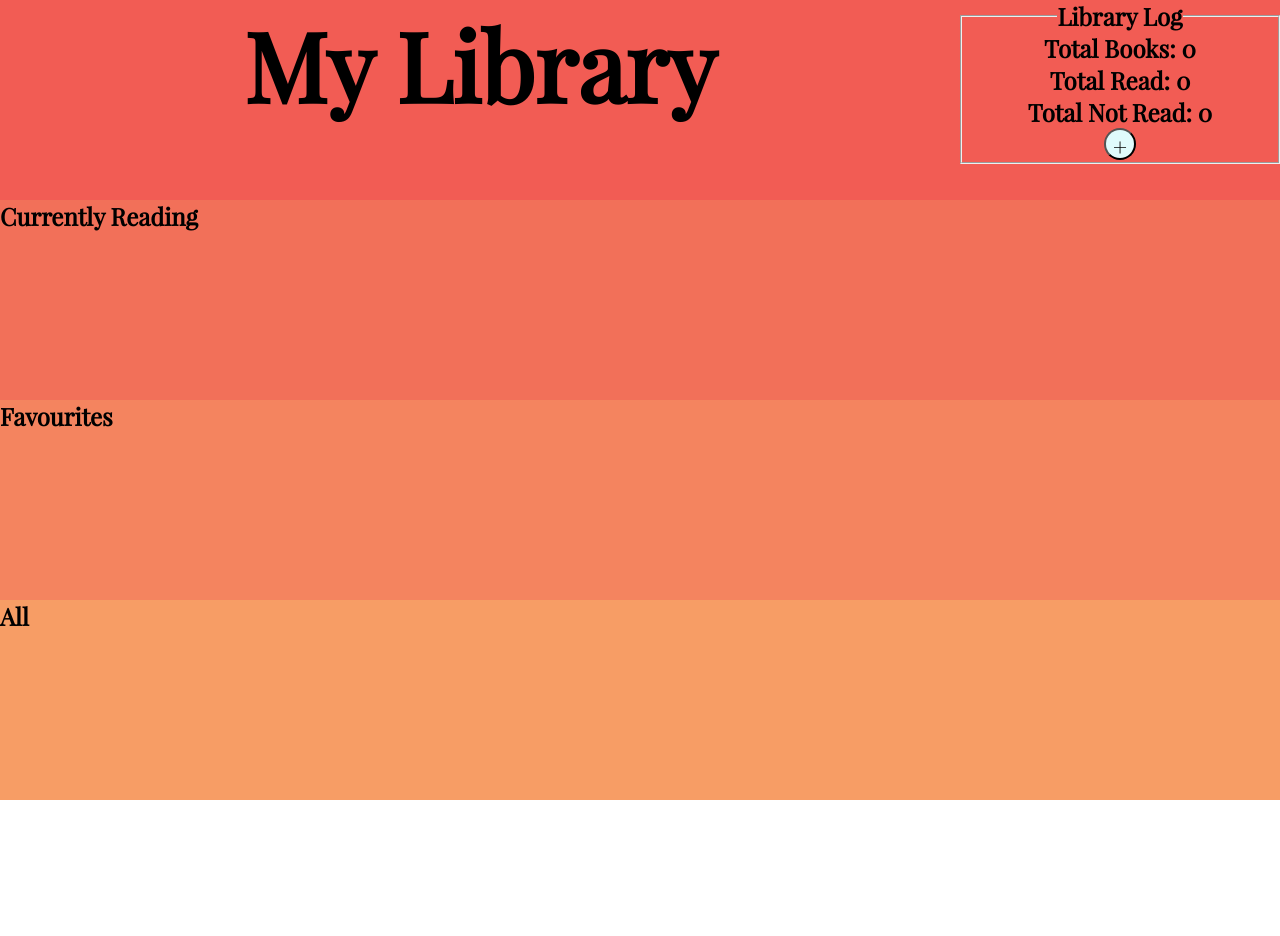
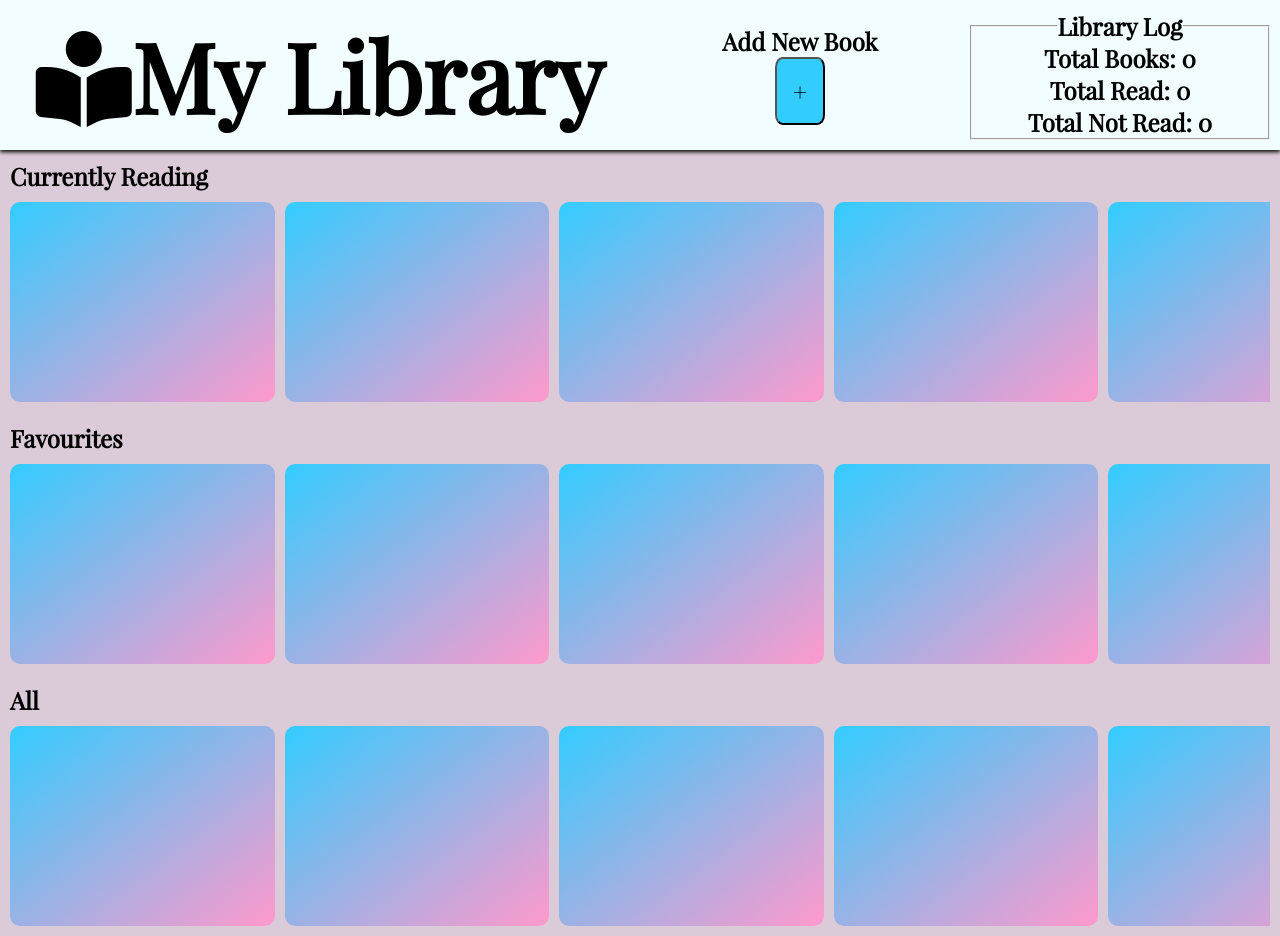
Before and after one commit to AbdulKadri/Library, a plain HTML site: page index.html in a window 1280 px wide. Before the commit the page ends 800 px from the top, so only its background shows below. Drawn offline with Linux system fonts and the light colour scheme.

Commit message:
Fix Layout

```diff
--- a/index.html
+++ b/index.html
@@ -11,15 +11,20 @@
 <body>
     <div class="grid">
         <div class="header">
-            <h1>My Library</h1>
+            <h1><i class="fa-solid fa-book-open-reader"></i>My Library</h1>
 
+            <div>
+                <h2>Add New Book</h2>
+                <button id="add_book">
+                    <p>+</p>
+                </button>
+            </div>
             <h2>
                 <fieldset>
                     <legend>Library Log</legend>
                     <p>Total Books: 0</p>
                     <p>Total Read: 0</p>
                     <p>Total Not Read: 0</p>
-                    <button id="add_book">+</button>
                 </fieldset>
             </h2>
 
@@ -27,14 +32,113 @@
 
         <div class="current">
             <h2>Currently Reading</h2>
+
+            <div class="media-scroller">
+                <div class="media element">
+                    <div class="current-placeholder"></div>
+                </div>
+                <div class="media element">
+                    <div class="current-placeholder"></div>
+                </div>
+                <div class="media element">
+                    <div class="current-placeholder"></div>
+                </div>
+                <div class="media element">
+                    <div class="current-placeholder"></div>
+                </div>
+                <div class="media element">
+                    <div class="current-placeholder"></div>
+                </div>
+                <div class="media element">
+                    <div class="current-placeholder"></div>
+                </div>
+                <div class="media element">
+                    <div class="current-placeholder"></div>
+                </div>
+                <div class="media element">
+                    <div class="current-placeholder"></div>
+                </div>
+                <div class="media element">
+                    <div class="current-placeholder"></div>
+                </div>
+                <div class="media element">
+                    <div class="current-placeholder"></div>
+                </div>
+            </div>
         </div>
 
         <div class="favourites">
             <h2>Favourites</h2>
+
+            <div class="media-scroller">
+                <div class="media element">
+                    <div class="current-placeholder"></div>
+                </div>
+                <div class="media element">
+                    <div class="current-placeholder"></div>
+                </div>
+                <div class="media element">
+                    <div class="current-placeholder"></div>
+                </div>
+                <div class="media element">
+                    <div class="current-placeholder"></div>
+                </div>
+                <div class="media element">
+                    <div class="current-placeholder"></div>
+                </div>
+                <div class="media element">
+                    <div class="current-placeholder"></div>
+                </div>
+                <div class="media element">
+                    <div class="current-placeholder"></div>
+                </div>
+                <div class="media element">
+                    <div class="current-placeholder"></div>
+                </div>
+                <div class="media element">
+                    <div class="current-placeholder"></div>
+                </div>
+                <div class="media element">
+                    <div class="current-placeholder"></div>
+                </div>
+            </div>
         </div>
 
         <div class="all">
             <h2>All</h2>
+
+            <div class="media-scroller">
+                <div class="media element">
+                    <div class="current-placeholder"></div>
+                </div>
+                <div class="media element">
+                    <div class="current-placeholder"></div>
+                </div>
+                <div class="media element">
+                    <div class="current-placeholder"></div>
+                </div>
+                <div class="media element">
+                    <div class="current-placeholder"></div>
+                </div>
+                <div class="media element">
+                    <div class="current-placeholder"></div>
+                </div>
+                <div class="media element">
+                    <div class="current-placeholder"></div>
+                </div>
+                <div class="media element">
+                    <div class="current-placeholder"></div>
+                </div>
+                <div class="media element">
+                    <div class="current-placeholder"></div>
+                </div>
+                <div class="media element">
+                    <div class="current-placeholder"></div>
+                </div>
+                <div class="media element">
+                    <div class="current-placeholder"></div>
+                </div>
+            </div>
         </div>
 
     </div>
--- a/style.css
+++ b/style.css
@@ -4,17 +4,19 @@
 }
 
 :root {
-   --theme1_header: #F25C54;
-   --theme1_current: #F27059;
-   --theme1_favourites: #F4845F;
-   --theme1_all: #F79D65;
-   --theme1_buttons: #E0FBFC;
+   --theme1_header: #F2FDFF;
+   --theme1_current: #DBCBD8;
+   --theme1_favourites: #DBCBD8;
+   --theme1_all: #DBCBD8;
+   --theme1_buttons: #33ccff;
 
    --theme2_header: #253237;
    --theme2_current: #5C6B73;
    --theme2_favourites: #9DB4C0;
    --theme2_all: #C2DFE3;
    --theme2_buttons: #F7B267;
+
+   --_spacer: 10px;
 }
 
  * {
@@ -31,35 +33,85 @@
  }
 
  .header {
-    background-color: var(--theme1_header);
+    background: var(--theme1_header);
     grid-column: 1 / -1;
     text-align: center;
+    position: relative;
+    box-shadow: 0px 2px 4px rgba(0, 0, 0, 1);
 
     display: grid;
-    grid-template-columns: 3fr 1fr;
+    grid-template-columns: 2fr 1fr 1fr;
+    align-items: center;
  }
 
  .header > h1 {
     font-size: 6rem;
  }
 
+ .header > h2 {
+   margin: var(--_spacer);
+ }
+
  #add_book {
-    background-color: var(--theme1_buttons);
-    border-radius: 100%;
-    width: 2rem;
-    height: 2rem;
+    background: #33ccff;
+    border-radius: 15%;
+    padding: 1em;
 
     cursor: pointer;
     outline: none;
     font-size: 1em;
     font-weight: 500;
+    transition: 1s ease-in-out;
+ }
+
+ #add_book:hover {
+   background: #ff99cc;
+ }
+
+ #add_book > p {
+   font-size: 1.5rem;
+   transition: 1s ease-in-out;
+ }
+
+ #add_book:hover > p {
+   transform: rotate(180deg);
  }
 
  .current {
-    background-color: var(--theme1_current);
+   background-color: var(--theme1_current);
  }
 
- .favourites {
+ .current > h2, .favourites > h2, .all > h2{
+   margin: var(--_spacer);
+ }
+
+ .media-scroller {
+   display: grid;
+   grid-auto-flow: column;
+   grid-auto-columns: 21%;
+   gap: var(--_spacer);
+   margin: var(--_spacer);
+
+   overflow-x: auto;
+   overscroll-behavior-inline: contain;
+ }
+
+ .media-element {
+   display: grid;
+   grid-template-rows: min-content;
+   gap: var(--_spacer);
+   padding: var(--_spacer);
+}
+
+.current-placeholder {
+   inline-size: 100%;
+   border-radius: 10px;
+   height: 200px;
+   background: linear-gradient(to bottom right, #33ccff, #ff99cc);
+   object-fit: cover;
+}
+
+.favourites {
     background-color: var(--theme1_favourites);
  }
 
@@ -83,7 +135,8 @@
 .New_Book {
      width: 50%;
      height: 50%;
-     background: var(--theme2_header);
+     background: linear-gradient(to bottom right, #33ccff, #ff99cc);
+     color: white;
      position: absolute;
      top: 0;
      right: 0;
```
